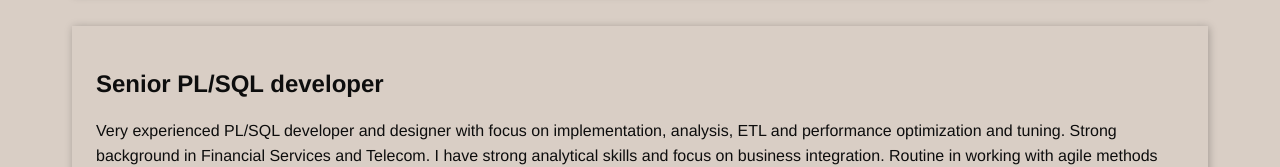
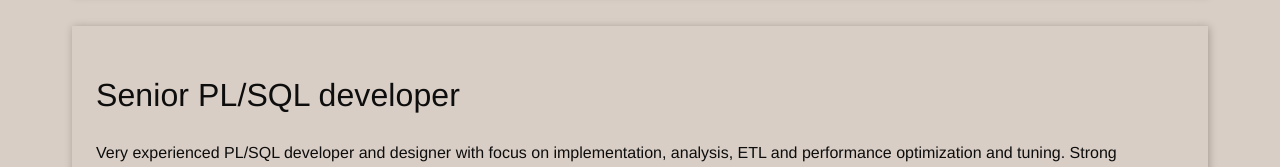
Before and after one commit to streibigsarah/frontend-portfolio-1, a React (Create React App) app: page / in a window 1280 px wide. Shown: the part 312-479 px from the top of the page. Built offline with nearby package versions, Linux system fonts and the light colour scheme; no server answers.

Commit message:
06-12-2022-1

```diff
--- a/src/App.css
+++ b/src/App.css
@@ -39,7 +39,7 @@ h1 {
   margin-left: 0.1em;
 }
 
-h2 h3 {
+h2 {
   font-size: 2em;
   font-weight: 500;
   letter-spacing: 0.1px;
```
